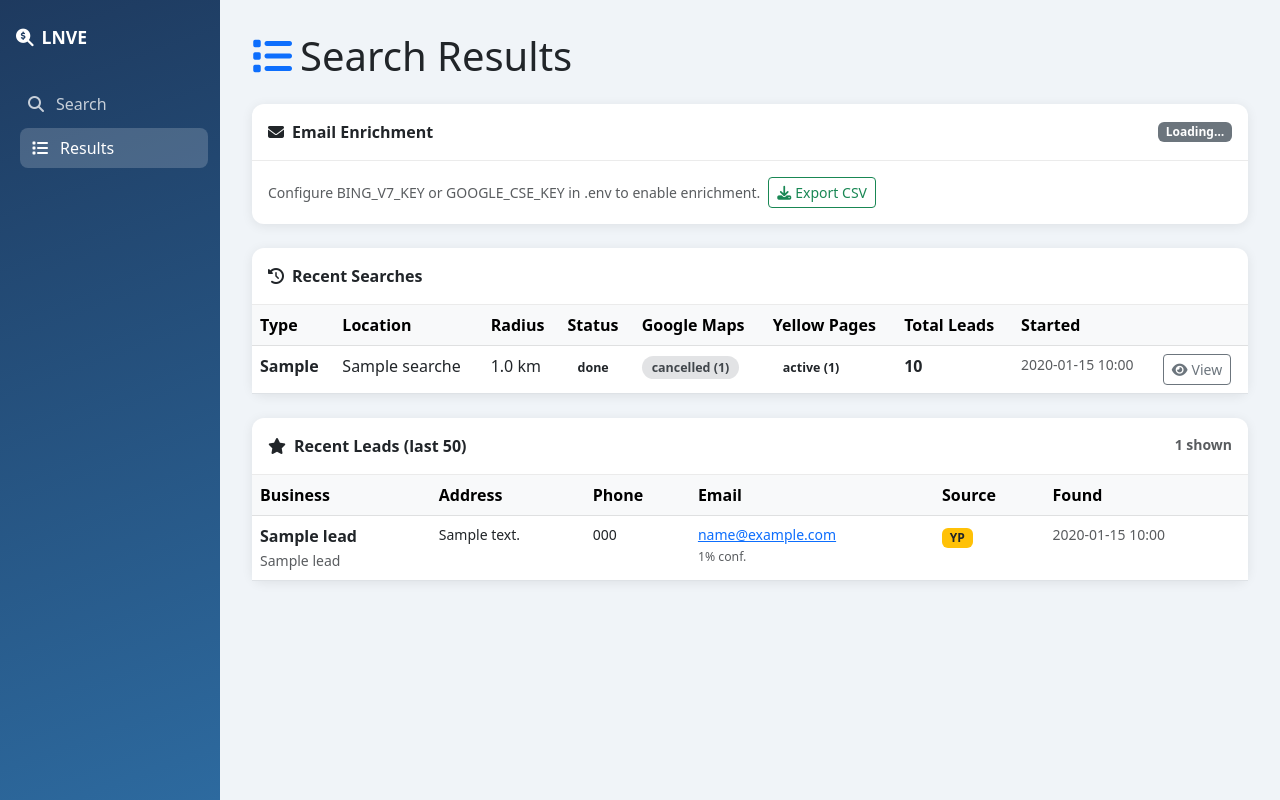
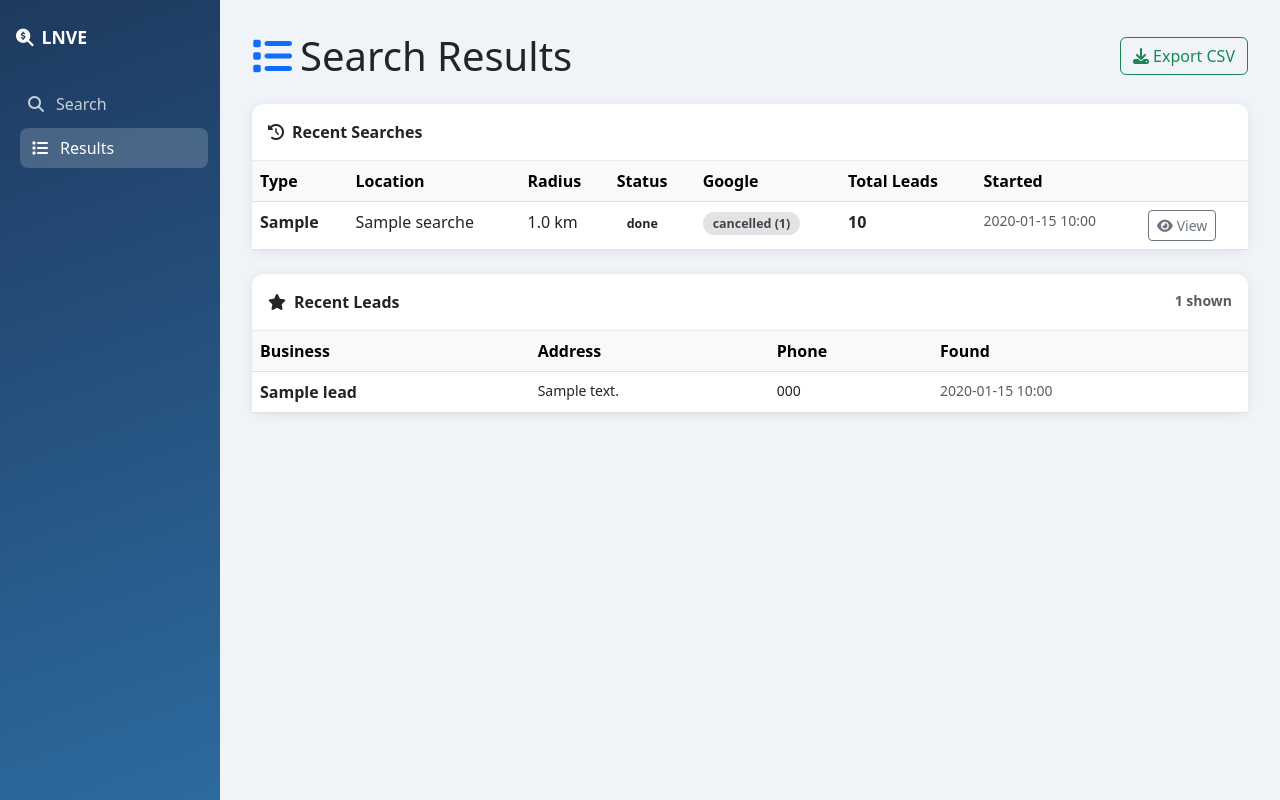
Before and after one commit to jenozu/LNVE, a Flask app: page /results in a window 1280 px wide. Run offline with Flask 3, Linux system fonts and the light colour scheme; tables that the repository leaves empty hold one stand-in row (values such as "Sample post"); parts of the project's set-up code (start-up, migrations or seed data) failed here and were passed over; some libraries are stand-ins or nearby versions.

Commit message:
Phase 1: remove enrichment and Yellow Pages from results UI

```diff
--- a/web/templates/results.html
+++ b/web/templates/results.html
@@ -2,37 +2,13 @@
 {% block title %}Results{% endblock %}
 
 {% block content %}
-<h1 class="mb-4"><i class="fas fa-list me-2 text-primary"></i>Search Results</h1>
-
-<!-- Enrichment panel -->
-<div class="card mb-4">
-    <div class="card-header py-3 d-flex justify-content-between align-items-center">
-        <span><i class="fas fa-envelope me-2"></i>Email Enrichment</span>
-        <span class="badge bg-secondary" id="enrich-badge">Loading…</span>
-    </div>
-    <div class="card-body d-flex flex-wrap gap-2 align-items-center">
-        {% if enrichment_available %}
-            <a href="{{ url_for('enrichment.run_enrichment', limit=30) }}"
-               class="btn btn-outline-primary btn-sm">
-                <i class="fas fa-magic me-1"></i>Enrich 30 Leads
-            </a>
-            <a href="{{ url_for('enrichment.run_enrichment', limit=100) }}"
-               class="btn btn-outline-primary btn-sm">
-                <i class="fas fa-magic me-1"></i>Enrich 100 Leads
-            </a>
-        {% else %}
-            <span class="text-muted small">
-                Configure BING_V7_KEY or GOOGLE_CSE_KEY in .env to enable enrichment.
-            </span>
-        {% endif %}
-        <a href="{{ url_for('export.export_csv') }}" class="btn btn-outline-success btn-sm">
-            <i class="fas fa-download me-1"></i>Export CSV
-        </a>
-        <span class="text-muted small ms-auto" id="enrich-msg"></span>
-    </div>
+<div class="d-flex justify-content-between align-items-center mb-4">
+    <h1 class="mb-0"><i class="fas fa-list me-2 text-primary"></i>Search Results</h1>
+    <a href="{{ url_for('export.export_csv') }}" class="btn btn-outline-success">
+        <i class="fas fa-download me-1"></i>Export CSV
+    </a>
 </div>
 
-<!-- Searches table -->
 <div class="card mb-4">
     <div class="card-header py-3">
         <i class="fas fa-history me-2"></i>Recent Searches
@@ -46,8 +22,7 @@
                         <th>Location</th>
                         <th>Radius</th>
                         <th>Status</th>
-                        <th>Google Maps</th>
-                        <th>Yellow Pages</th>
+                        <th>Google</th>
                         <th>Total Leads</th>
                         <th>Started</th>
                         <th></th>
@@ -60,9 +35,7 @@
                     <td>{{ s.location_name }}</td>
                     <td>{{ s.radius_km }} km</td>
                     <td>
-                        <span class="status-badge status-{{ s.status }}">
-                            {{ s.status }}
-                        </span>
+                        <span class="status-badge status-{{ s.status }}">{{ s.status }}</span>
                     </td>
                     <td>
                         <span class="status-badge status-{{ s.gmaps_status }}">
@@ -70,15 +43,9 @@
                             {% if s.gmaps_leads %} ({{ s.gmaps_leads }}){% endif %}
                         </span>
                     </td>
-                    <td>
-                        <span class="status-badge status-{{ s.yellowpages_status }}">
-                            {{ s.yellowpages_status }}
-                            {% if s.yellowpages_leads %} ({{ s.yellowpages_leads }}){% endif %}
-                        </span>
-                    </td>
                     <td><strong>{{ s.total_leads }}</strong></td>
-                    <td class="text-muted small">{{ s.created_at[:16] }}</td>
-                    <td>
+                    <td class="text-muted small">{{ (s.created_at or '')[:16] }}</td>
+                    <td class="text-nowrap">
                         {% if s.status == 'running' %}
                         <form method="POST"
                               action="{{ url_for('search.cancel_search', search_id=s.id) }}"
@@ -95,9 +62,11 @@
                     </td>
                 </tr>
                 {% else %}
-                <tr><td colspan="9" class="text-center text-muted py-4">
-                    No searches yet. <a href="{{ url_for('search.index') }}">Start one ↗</a>
-                </td></tr>
+                <tr>
+                    <td colspan="8" class="text-center text-muted py-4">
+                        No searches yet. <a href="{{ url_for('search.index') }}">Start one ↗</a>
+                    </td>
+                </tr>
                 {% endfor %}
                 </tbody>
             </table>
@@ -105,10 +74,9 @@
     </div>
 </div>
 
-<!-- Recent leads -->
 <div class="card">
     <div class="card-header py-3 d-flex justify-content-between">
-        <span><i class="fas fa-star me-2"></i>Recent Leads (last 50)</span>
+        <span><i class="fas fa-star me-2"></i>Recent Leads</span>
         <span class="text-muted small">{{ leads|length }} shown</span>
     </div>
     <div class="card-body p-0">
@@ -119,42 +87,19 @@
                         <th>Business</th>
                         <th>Address</th>
                         <th>Phone</th>
-                        <th>Email</th>
-                        <th>Source</th>
                         <th>Found</th>
                     </tr>
                 </thead>
                 <tbody>
                 {% for l in leads %}
                 <tr>
-                    <td><strong>{{ l.business_name }}</strong>
-                        {% if l.contact_name %}
-                        <br><small class="text-muted">{{ l.contact_name }}</small>
-                        {% endif %}
-                    </td>
+                    <td><strong>{{ l.business_name }}</strong></td>
                     <td class="small">{{ l.address or '—' }}</td>
                     <td class="small">{{ l.phone_number or '—' }}</td>
-                    <td class="small">
-                        {% if l.email %}
-                            <a href="mailto:{{ l.email }}">{{ l.email }}</a>
-                            {% if l.enrichment_confidence %}
-                            <br><small class="text-muted">{{ l.enrichment_confidence }}% conf.</small>
-                            {% endif %}
-                        {% else %}
-                            <span class="text-muted">—</span>
-                        {% endif %}
-                    </td>
-                    <td>
-                        {% if l.source == 'google_maps' %}
-                        <span class="badge bg-danger bg-opacity-75">Google</span>
-                        {% else %}
-                        <span class="badge bg-warning text-dark">YP</span>
-                        {% endif %}
-                    </td>
                     <td class="text-muted small">{{ (l.created_at or '')[:16] }}</td>
                 </tr>
                 {% else %}
-                <tr><td colspan="6" class="text-center text-muted py-4">No leads yet.</td></tr>
+                <tr><td colspan="4" class="text-center text-muted py-4">No leads yet.</td></tr>
                 {% endfor %}
                 </tbody>
             </table>
@@ -162,31 +107,3 @@
     </div>
 </div>
 {% endblock %}
-
-{% block extra_js %}
-<script>
-function updateEnrichStatus() {
-    fetch("{{ url_for('enrichment.enrichment_status') }}")
-        .then(r => r.json())
-        .then(d => {
-            const badge = document.getElementById('enrich-badge');
-            const msg   = document.getElementById('enrich-msg');
-            if (d.running) {
-                badge.className = 'badge bg-warning text-dark';
-                badge.textContent = 'Running…';
-            } else {
-                badge.className = 'badge bg-secondary';
-                badge.textContent = 'Ready';
-            }
-            msg.textContent = d.message || '';
-            // Auto-reload when enrichment finishes
-            if (!d.running && badge.textContent === 'Running…') {
-                location.reload();
-            }
-        })
-        .catch(() => {});
-}
-updateEnrichStatus();
-setInterval(updateEnrichStatus, 6000);
-</script>
-{% endblock %}
```
